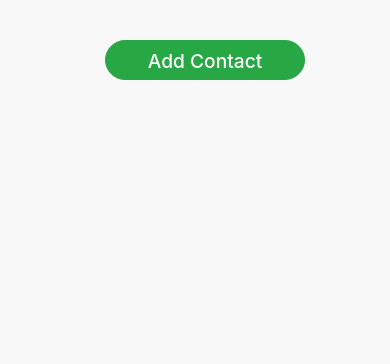
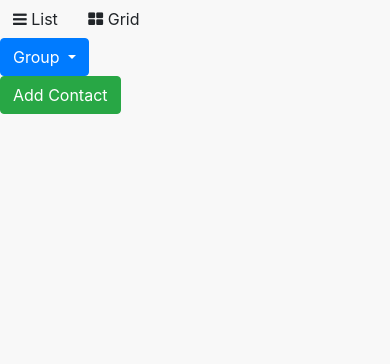
Before and after one commit to tinktankin/tink-mycontact, a Django app: page /viewcontact in a window 390 px wide. Shown: the part 56-420 px from the top of the page. Run offline with Django 3.2, Linux system fonts and the light colour scheme; data that the repository does not hold is empty; some libraries are stand-ins or nearby versions.

Commit message:
v2 code skeleton

```diff
--- a/webapp/templates/webapp/view.html
+++ b/webapp/templates/webapp/view.html
@@ -17,201 +17,36 @@ View Contacts
 
 {% block body %}
 
-<section id="add-contact">
-	<div class="new-contact-container">
-		<div>
+<section id="contact-options">
+    <div class="contact-options-container">
+        <div class="layout-style">
+            <button class="btn" onclick="listView()"><i class="fa fa-bars"></i> List</button>
+            <button class="btn active" onclick="gridView()"><i class="fa fa-th-large"></i> Grid</button>
+        </div>
+        <div class="filters">
+            <button class="btn btn-primary dropdown-toggle" type="button" data-toggle="dropdown">Group
+                <span class="caret"></span>
+            </button>
+            <ul class="dropdown-menu">
+                <li><a href="#">HTML</a></li>
+                <li><a href="#">CSS</a></li>
+                <li><a href="#">JavaScript</a></li>
+            </ul>
+        </div>
+        <div class="add-contact">
             <a href="addcontact">
                 <button class="btn btn-success">Add Contact</button>
             </a>
         </div>
+        <div>
+
+        </div>
+
     </div>
 </section>
 
-<section id="contact-view">
-	<div class='row dashboard-cards'>
-		{% for Contact in cont_instance %}
-		<div class='card col-12 col-sm-6 col-md-4 col-lg-3'>
-			<div class="upper-section">
-				<div class='card-title'>
-					<h2>
-						<span class="contact-name">{{Contact.full_name}}</span>
-						<i class="fa fa-user-circle-o" aria-hidden="true"></i>
-						<hr>
-						<span class="contact-email">{{Contact.email}}</span>
-						<i class="fa fa-envelope-o" aria-hidden="true"></i>
-					</h2>
-				</div>
-				<div class='hover-expand'>
-					<div class='card-options'>
-						<a class='btn' href='#'><i class="fa fa-info" aria-hidden="true"></i>
-							View
-						</a>
-						<a class='btn' href='#'><i class="fa fa-pencil-square-o" aria-hidden="true"></i>
-							Edit
-						</a>
-					</div>
-				</div>
-			</div>
-			<div class='card-flap flap1'>
-				<div class='hidden-info'>
-					<ul class='expanded-info'>
-						<li>
-							<span class="info-type">First Name: </span>
-							<span class="info-value">{{Contact.first_name}}</span>
-							<i class="fa fa-pencil edit" aria-hidden="true"></i>
-						</li>
-						<li>
-							<span class="info-type">Middle Name: </span>
-							<span class="info-value">{{Contact.middle_name}}</span>
-							<i class="fa fa-pencil edit" aria-hidden="true"></i>
-						</li>
-						<li>
-							<span class="info-type">Last Name: </span>
-							<span class="info-value">{{Contact.last_name}}</span>
-							<i class="fa fa-pencil edit" aria-hidden="true"></i>
-						</li>
-						<li>
-							<span class="info-type">Company: </span>
-							<span class="info-value">{{Contact.company}}</span>
-							<i class="fa fa-pencil edit" aria-hidden="true"></i>
-						</li>
-						<li>
-							<span class="info-type">Designation: </span>
-							<span class="info-value">{{Contact.designation}}</span>
-							<i class="fa fa-pencil edit" aria-hidden="true"></i>
-						</li>
-						<li>
-							<span class="info-type">Phone: </span>
-							<span class="info-value">{{Contact.phone}}</span>
-							<i class="fa fa-pencil edit" aria-hidden="true"></i>
-						</li>
-						<li>
-							<span class="info-type">Location: </span>
-							<span class="info-value">{{Contact.location}}</span>
-							<i class="fa fa-pencil edit" aria-hidden="true"></i>
-						</li>
-						<li>
-							<span class="info-type">Gender: </span>
-							<span class="info-value">{{Contact.gender}}</span>
-							<i class="fa fa-pencil edit" aria-hidden="true"></i>
-						</li>
-						<li>
-							<span class="info-type">Title: </span>
-							<span class="info-value">{{Contact.title}}</span>
-							<i class="fa fa-pencil edit" aria-hidden="true"></i>
-						</li>
-						<li>
-							<span class="info-type">Department: </span>
-							<span class="info-value">{{Contact.dept}}</span>
-							<i class="fa fa-pencil edit" aria-hidden="true"></i>
-						</li>
-						<li>
-							<span class="info-type">University: </span>
-							<span class="info-value">{{Contact.university}}</span>
-							<i class="fa fa-pencil edit" aria-hidden="true"></i>
-						</li>
-						<li>
-							<span class="info-type">Degree: </span>
-							<span class="info-value">{{Contact.degree}}</span>
-							<i class="fa fa-pencil edit" aria-hidden="true"></i>
-						</li>
-						<li>
-							<span class="info-type">Passing year: </span>
-							<span class="info-value">{{Contact.passing_year}}</span>
-							<i class="fa fa-pencil edit" aria-hidden="true"></i>
-						</li>
-						<li>
-							<span class="info-type">College: </span>
-							<span class="info-value">{{Contact.college}}</span>
-							<i class="fa fa-pencil edit" aria-hidden="true"></i>
-						</li>
-						<li>
-							<span class="info-type">Linkedin: </span>
-							<span class="info-value">{{Contact.linkedin_url}}</span>
-							<i class="fa fa-pencil edit" aria-hidden="true"></i>
-						</li>
-						<li>
-							<span class="info-type">Facebook: </span>
-							<span class="info-value">{{Contact.facebook_url}}</span>
-							<i class="fa fa-pencil edit" aria-hidden="true"></i>
-						</li>
-						<li>
-							<span class="info-type">Skype: </span>
-							<span class="info-value">{{Contact.skype_id}}</span>
-							<i class="fa fa-pencil edit" aria-hidden="true"></i>
-						</li>
-						<li>
-							<span class="info-type">Industry: </span>
-							<span class="info-value">{{Contact.industry}}</span>
-							<i class="fa fa-pencil edit" aria-hidden="true"></i>
-						</li>
-						<li>
-							<span class="info-type">Country: </span>
-							<span class="info-value">{{Contact.country}}</span>
-							<i class="fa fa-pencil edit" aria-hidden="true"></i>
-						</li>
-						<li>
-							<span class="info-type">State: </span>
-							<span class="info-value">{{Contact.state}}</span>
-							<i class="fa fa-pencil edit" aria-hidden="true"></i>
-						</li>
-						<li>
-							<span class="info-type">Zip: </span>
-							<span class="info-value">{{Contact.zip_code}}</span>
-							<i class="fa fa-pencil edit" aria-hidden="true"></i>
-						</li>
-						<li>
-							<span class="info-type">Skills: </span>
-							<span class="info-value">{{Contact.key_skills}}</span>
-							<i class="fa fa-pencil edit" aria-hidden="true"></i>
-						</li>
-						<li>
-							<span class="info-type">Experience: </span>
-							<span class="info-value">{{Contact.total_exp}}</span>
-							<i class="fa fa-pencil edit" aria-hidden="true"></i>
-						</li>
-						<li>
-							<span class="info-type">Years in Business: </span>
-							<span class="info-value">{{Contact.years_in_business}}</span>
-							<i class="fa fa-pencil edit" aria-hidden="true"></i>
-						</li>
-						<li>
-							<span class="info-type">Cin.No: </span>
-							<span class="info-value">{{Contact.cin_no}}</span>
-							<i class="fa fa-pencil edit" aria-hidden="true"></i>
-						</li>
-						<li>
-							<span class="info-type">Turnover: </span>
-							<span class="info-value">{{Contact.turnover}}</span>
-							<i class="fa fa-pencil edit" aria-hidden="true"></i>
-						</li>
-						<li>
-							<span class="info-type">Incorporation Date: </span>
-							<span class="info-value">{{Contact.incorporation_date}}</span>
-							<i class="fa fa-pencil edit" aria-hidden="true"></i>
-						</li>
-						<li>
-							<span class="info-type">Employees: </span>
-							<span class="info-value">{{Contact.employees}}</span>
-							<i class="fa fa-pencil edit" aria-hidden="true"></i>
-						</li>
-						<li>
-							<span class="info-type">CTC: </span>
-							<span class="info-value">{{Contact.ctc}}</span>
-							<i class="fa fa-pencil edit" aria-hidden="true"></i>
-						</li>
-					</ul>
-				</div>
-				<div class='card-flap flap2'>
-					<div class='card-actions'>
-						<a class='btn' href='#'><i class="fa fa-times" aria-hidden="true"></i></a>
-					</div>
-				</div>
-			</div>
-		</div>
-		{% endfor %}
+<section class="contact-view">
 
-	</div>
 </section>
 
 {% endblock body %}
```
Lines whose indentation alone changed are shown as unchanged.
